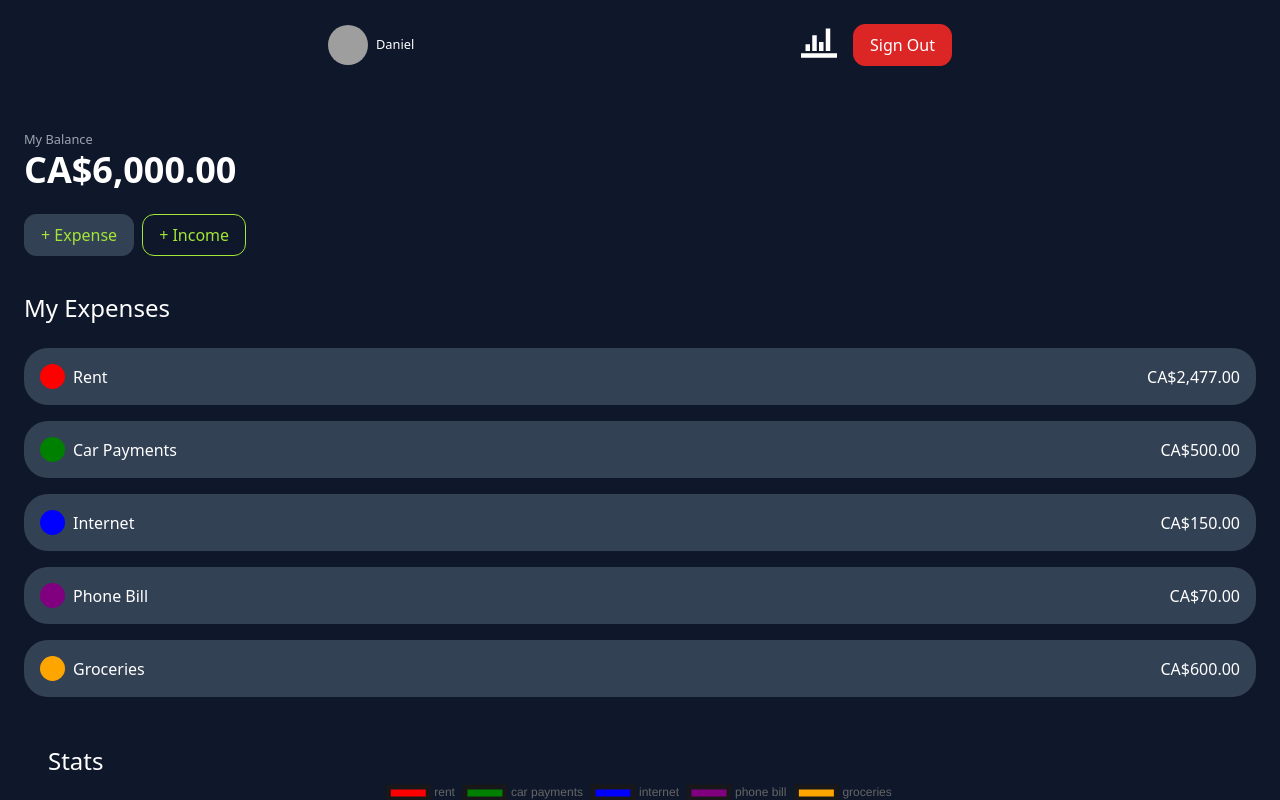
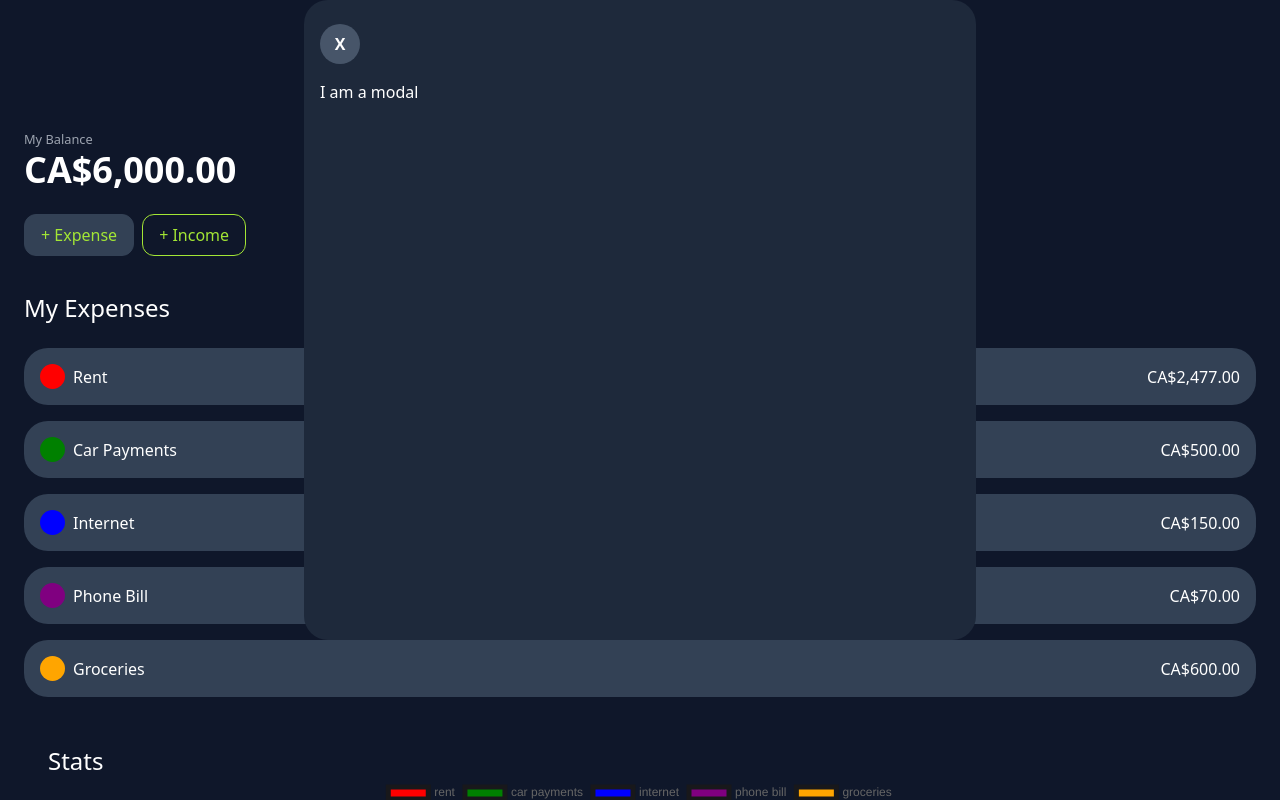
Before and after one commit to danielAwale/finance-tracker, a Next.js app in the folder my-app/: page / in a window 1280 px wide. Both pictures are taken after a click on the button "+ Expense". Shown: the top 800 px of the page. Built offline with nearby package versions, Linux system fonts and the light colour scheme; grey boxes are pictures that could not be loaded.

Commit message:
contain the onclick funtion

```diff
--- a/my-app/app/page.js
+++ b/my-app/app/page.js
@@ -51,9 +51,9 @@ export default function Home() {
     <>
       {/* Modal */}
       {modalIsOpen && (
-        <div className="absolute top-0 left-0 w-full h-full">
+        <div className="absolute top-0 left-0 w-full h-full z-10">
           <div className="container mx-auto max-w-2xl h-[80vh] rounded-3xl bg-slate-800 py-6 px-4">
-            <button className="w-10 h-10 mb-4 font-bold rounded-full bg-slate-600">
+            <button className="w-10 h-10 mb-4 font-bold rounded-full bg-slate-600" onClick={() => setModalIsOpen(false)}>
               X
             </button>
             <h3>I am a modal</h3>
@@ -66,8 +66,8 @@ export default function Home() {
           <h2 className="text-4xl font-bold">{currencyFormatter(6000)}</h2>
         </section>
         <section className="flex items-center gap-2 py-3">
-          <button className="btn btn-primary">+ Expense</button>
-          <button className="btn btn-primary-outline">+ Income</button>
+          <button className="btn btn-primary" onClick={() => setModalIsOpen(true)}>+ Expense</button>
+          <button className="btn btn-primary-outline" onClick={() => setModalIsOpen(true)}>+ Income</button>
         </section>
 
         {/* Expenses */}
```
